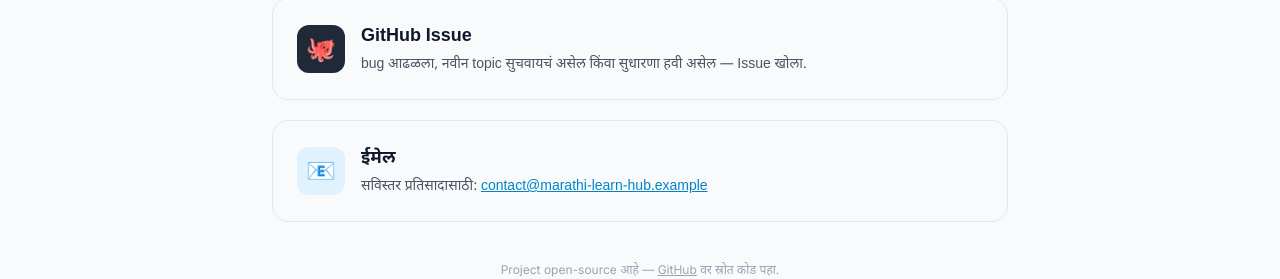
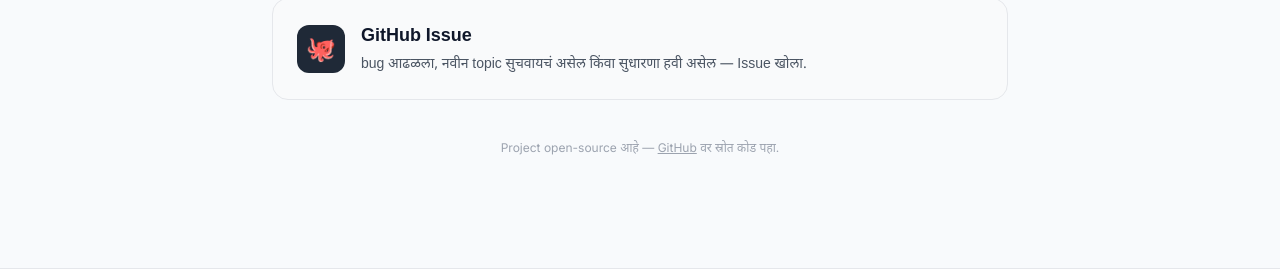
Before and after one commit to termux-learn-crypto/marathi-learn-hub, a Next.js app: page /contact in a window 1280 px wide. Shown: the part 365-644 px from the top of the page. Built offline with nearby package versions, Linux system fonts and the light colour scheme; no server answers.

Commit message:
Remove email contact section from Contact page

```diff
--- a/src/app/contact/page.tsx
+++ b/src/app/contact/page.tsx
@@ -56,21 +56,7 @@ export default function ContactPage() {
             </div>
           </a>
 
-          <div className="flex items-center gap-4 p-6 rounded-2xl border border-gray-200 dark:border-gray-700">
-            <span className="w-12 h-12 rounded-xl bg-primary-100 text-primary-700 flex items-center justify-center text-2xl shrink-0">
-              📧
-            </span>
-            <div>
-              <h2 className="text-lg font-semibold marathi">ईमेल</h2>
-              <p className="text-sm text-gray-600 dark:text-gray-300 marathi mt-1">
-                सविस्तर प्रतिसादासाठी:{" "}
-                <a href="mailto:contact@marathi-learn-hub.example" className="text-primary-600 underline">
-                  contact@marathi-learn-hub.example
-                </a>
-              </p>
-            </div>
           </div>
-        </div>
 
 
 
```
